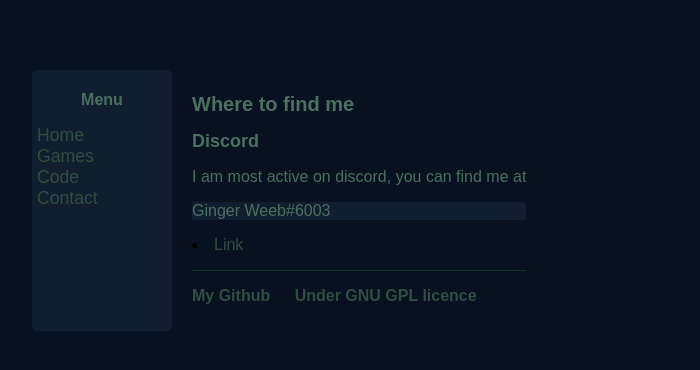
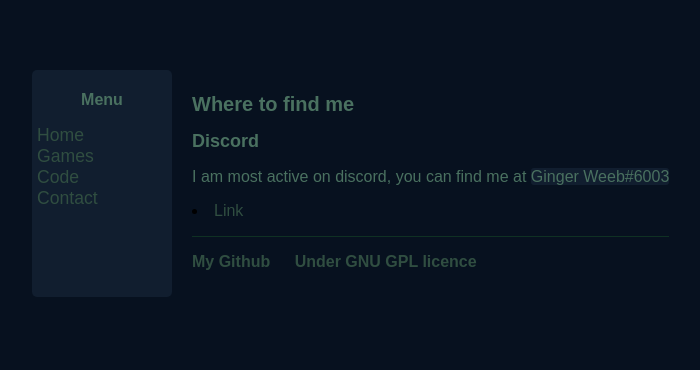
Before and after one commit to hen6003/hen6003.github.io, a Jekyll site: the page built from contact/index.html, in a window 1280 px wide. Shown: the top 370 px of the page, without its empty margins (170-870 px from the left). Built offline with Jekyll 4.4.1, drawn with Linux system fonts in a browser that asks for light colours.

Commit message:
fix styling error

```diff
--- a/contact/index.html
+++ b/contact/index.html
@@ -5,6 +5,6 @@ title: Contact
 <div class="blurb">
   <h1>Where to find me</h1>
   <h2>Discord</h2>
-  <p>I am most active on discord, you can find me at <p style="background-color: #111E2F; border-radius:3px;">Ginger Weeb#6003</p></p>
+  <p>I am most active on discord, you can find me at <n style="background-color: #111E2F; border-radius:3px;">Ginger Weeb#6003</n></p>
   <li><a href="https://hsmith6003.itch.io/1st-game">Link</a></li>
 </div><!-- /.blurb -->
```
